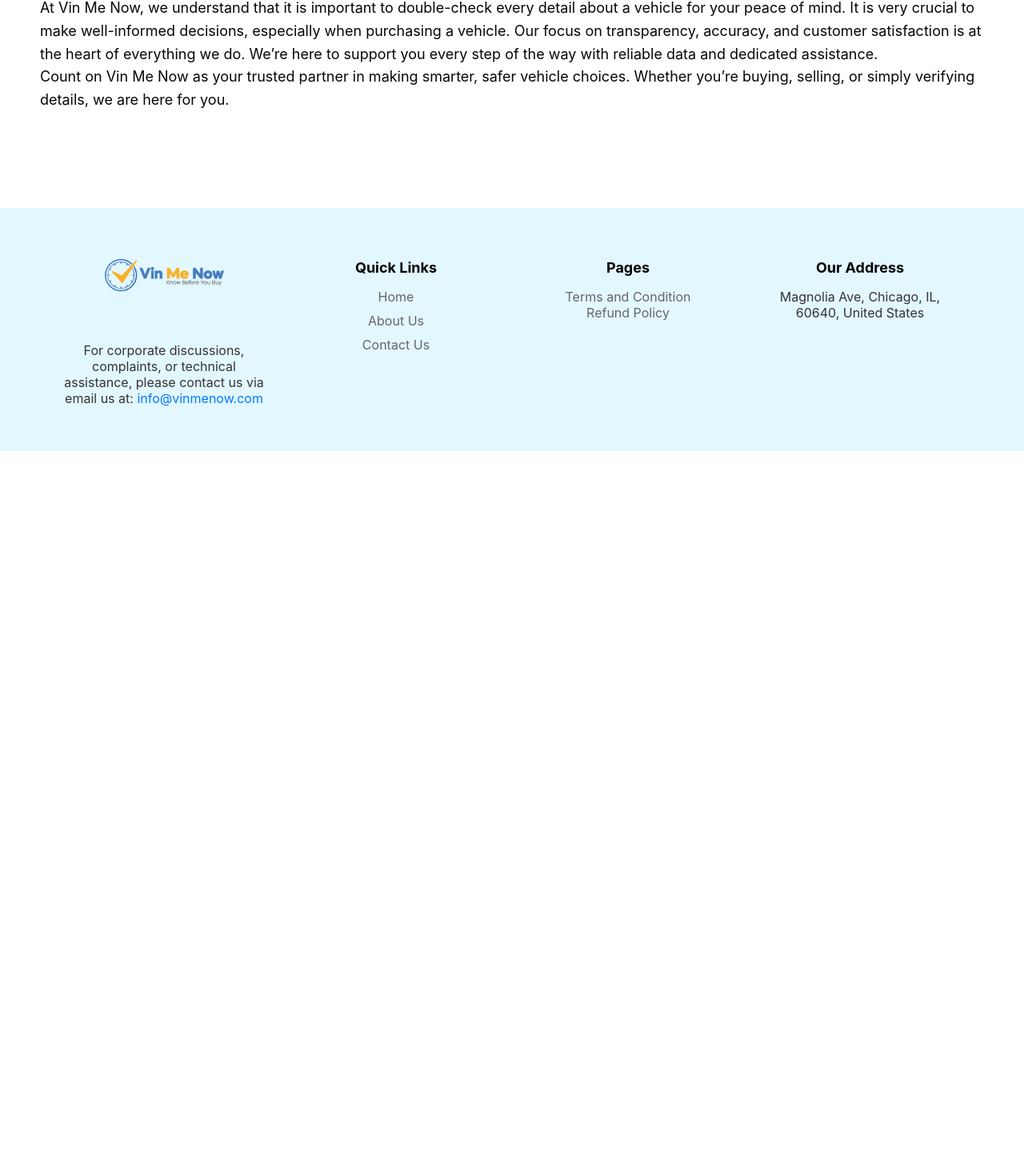
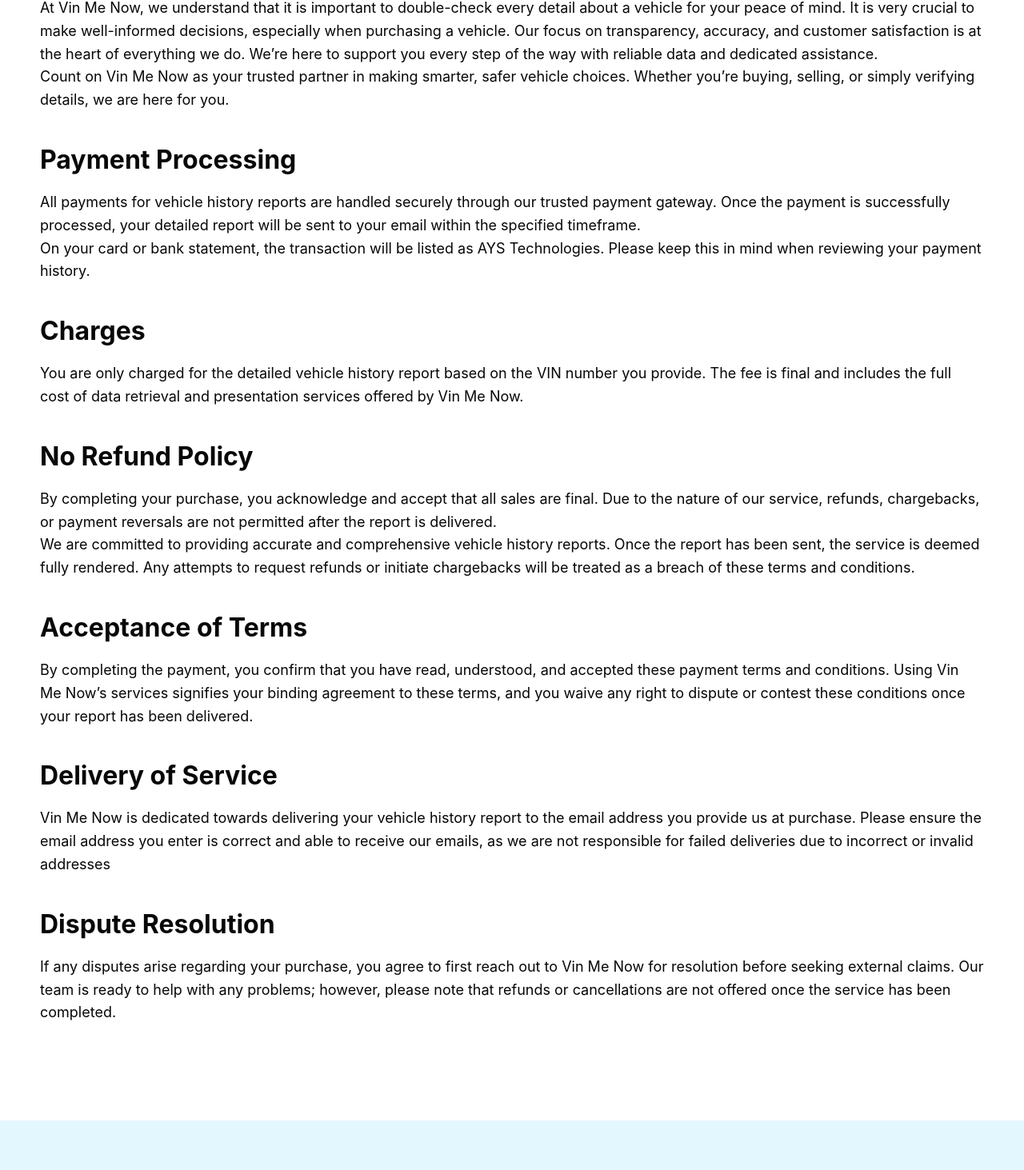
Before and after one commit to sana-jabeen-1/Vinn-Now, a React (Create React App) app: page /about-us in a window 1280 px wide. Shown: the part 1068-2531 px from the top of the page at 80% size. Before the commit the page ends 1632 px from the top, so only its background shows below. Built offline with nearby package versions, Linux system fonts and the light colour scheme.

Commit message:
content-update

```diff
--- a/src/aboutus/AboutUs.js
+++ b/src/aboutus/AboutUs.js
@@ -105,6 +105,60 @@
           vehicle choices. Whether you’re buying, selling, or simply verifying
           details, we are here for you.
         </p>
+
+        <h3 className="about-subheading">Payment Processing</h3>
+        <p className="about-paragraph">
+          All payments for vehicle history reports are handled securely through
+          our trusted payment gateway. Once the payment is successfully
+          processed, your detailed report will be sent to your email within the
+          specified timeframe.
+          <br />
+          On your card or bank statement, the transaction will be listed as AYS
+          Technologies. Please keep this in mind when reviewing your payment
+          history.
+        </p>
+        <h3 className="about-subheading">Charges</h3>
+        <p className="about-paragraph">
+          You are only charged for the detailed vehicle history report based on
+          the VIN number you provide. The fee is final and includes the full
+          cost of data retrieval and presentation services offered by Vin Me
+          Now.
+        </p>
+        <h3 className="about-subheading">No Refund Policy</h3>
+        <p className="about-paragraph">
+          By completing your purchase, you acknowledge and accept that all sales
+          are final. Due to the nature of our service, refunds, chargebacks, or
+          payment reversals are not permitted after the report is delivered.
+          <br />
+          We are committed to providing accurate and comprehensive vehicle
+          history reports. Once the report has been sent, the service is deemed
+          fully rendered. Any attempts to request refunds or initiate
+          chargebacks will be treated as a breach of these terms and conditions.
+        </p>
+        <h3 className="about-subheading">Acceptance of Terms</h3>
+        <p className="about-paragraph">
+          By completing the payment, you confirm that you have read, understood,
+          and accepted these payment terms and conditions. Using Vin Me Now’s
+          services signifies your binding agreement to these terms, and you
+          waive any right to dispute or contest these conditions once your
+          report has been delivered.
+        </p>
+        <h3 className="about-subheading">Delivery of Service</h3>
+        <p className="about-paragraph">
+          Vin Me Now is dedicated towards delivering your vehicle history report
+          to the email address you provide us at purchase. Please ensure the
+          email address you enter is correct and able to receive our emails, as
+          we are not responsible for failed deliveries due to incorrect or
+          invalid addresses
+        </p>
+        <h3 className="about-subheading">Dispute Resolution</h3>
+        <p className="about-paragraph">
+          If any disputes arise regarding your purchase, you agree to first
+          reach out to Vin Me Now for resolution before seeking external claims.
+          Our team is ready to help with any problems; however, please note that
+          refunds or cancellations are not offered once the service has been
+          completed.
+        </p>
       </div>
     </div>
   );
--- a/src/term/Refund.js
+++ b/src/term/Refund.js
@@ -66,6 +66,10 @@
           <li>Vehicle VIN Number</li>
           <li>Reason for Refund Request</li>
           <li>Your First Name</li>
+          <li>Your Last Name</li>
+          <li>Date of Purchase</li>
+          <li>Payment Method</li>
+          <li>PayPal Invoice NO #</li>
         </ul>
       </div>
     </div>
```
